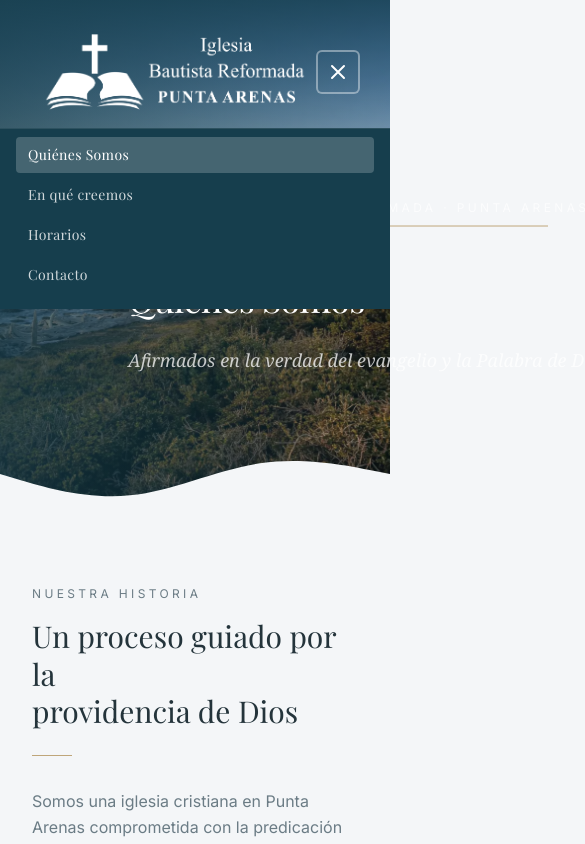
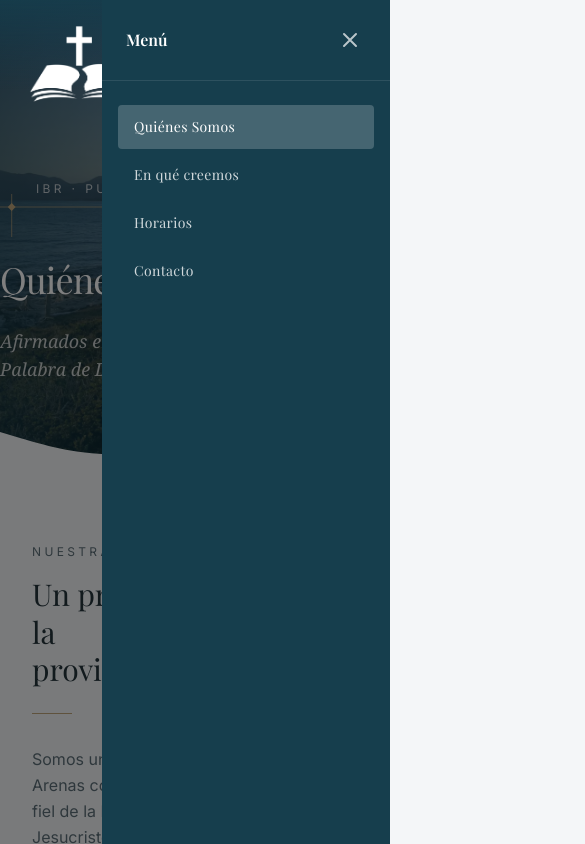
Before and after one commit to vnasp/ibrpuntaarenas-react, a React (Vite) app: page /quienes-somos in a window 390 px wide. Both pictures are taken after a click on the button "Abrir menú". Shown: the top 844 px of the page, 585 px wide, since content can reach past the window. Built offline with nearby package versions, Linux system fonts and the light colour scheme; a web font is replaced by a local one.

Commit message:
feat: add responsive and robots.txt

```diff
--- a/src/components/ContentSection.tsx
+++ b/src/components/ContentSection.tsx
@@ -1,6 +1,6 @@
 export default function ContentSection() {
   return (
-    <section id="quienes-somos" className="bg-bg py-20 px-8 sm:px-16 md:px-24">
+    <section id="quienes-somos" className="bg-bg py-20 px-8 sm:px-16 md:px-32">
       <div className="max-w-5xl mx-auto">
         <div className="grid md:grid-cols-2 gap-16 items-center">
           {/* Columna de texto */}
--- a/src/components/CrossDecorator.tsx
+++ b/src/components/CrossDecorator.tsx
@@ -1,17 +1,18 @@
 interface Props {
   text: string;
+  mobileText?: string;
 }
 
 /**
  * Decorador de cruz: línea vertical que se cruza con línea horizontal,
  * rombo en la intersección. El texto se superpone sobre la línea horizontal.
  */
-export default function CrossDecorator({ text }: Props) {
+export default function CrossDecorator({ text, mobileText }: Props) {
   return (
-    <div className="relative mb-6">
+    <div className="relative mb-6 overflow-x-hidden">
       <div aria-hidden="true">
         <svg
-          width="600"
+          width="100%"
           height="60"
           viewBox="0 0 600 60"
           fill="none"
@@ -40,7 +41,14 @@ export default function CrossDecorator({ text }: Props) {
 
       {/* Texto sobre la línea horizontal */}
       <p className="absolute top-1 left-9 uppercase tracking-[0.28em] text-xs font-body text-white/70">
-        {text}
+        {mobileText ? (
+          <>
+            <span className="sm:hidden">{mobileText}</span>
+            <span className="hidden sm:inline">{text}</span>
+          </>
+        ) : (
+          text
+        )}
       </p>
     </div>
   );
--- a/src/components/Header.tsx
+++ b/src/components/Header.tsx
@@ -25,10 +25,16 @@ export default function Header() {
   const isHome = pathname === "/";
 
   return (
+    <>
       <header className={isHome ? "header" : "header-solid"}>
-      <div className="w-full px-8 md:px-16 lg:px-32 mx-auto h-28 flex items-center justify-between">
-        {/* Nav izquierda — oculta en móvil */}
-        <nav className="hidden md:flex items-center gap-16 flex-1">
+        {/* Tablet: logo arriba centrado + nav abajo en fila. Desktop (lg): logo centrado entre navs */}
+        <div
+          className="w-full px-4 md:px-16 lg:px-32 mx-auto flex items-center justify-between lg:h-28
+          md:flex-col md:items-center md:h-auto md:py-4 md:gap-6
+          lg:flex-row lg:py-0 lg:gap-0"
+        >
+          {/* Nav izquierda — solo lg */}
+          <nav className="hidden lg:flex items-center gap-16 flex-1">
             {navLeft.map((item) => (
               <NavLink key={item.to} to={item.to} className={navLinkClass}>
                 {item.label}
@@ -36,21 +42,23 @@ export default function Header() {
             ))}
           </nav>
 
-        {/* Logo centrado */}
+          {/* Logo (mobile: izquierda, md+: centrado) */}
           <NavLink
             to="/"
-          className="flex items-center mx-auto md:mx-0 select-none"
+            className="flex items-center select-none"
             aria-label="Inicio"
           >
             <img
               src={logoHorizontalBlanco}
               alt="IBR Punta Arenas"
+              width={4961}
+              height={1654}
               className="h-24 w-auto object-contain logo"
             />
           </NavLink>
 
-        {/* Nav derecha — oculta en móvil */}
-        <nav className="hidden md:flex items-center gap-16 flex-1 justify-end">
+          {/* Nav derecha — solo lg */}
+          <nav className="hidden lg:flex items-center gap-16 flex-1 justify-end">
             {navRight.map((item) => (
               <NavLink key={item.to} to={item.to} className={navLinkClass}>
                 {item.label}
@@ -58,14 +66,69 @@ export default function Header() {
             ))}
           </nav>
 
-        {/* Botón hamburguesa — solo en móvil */}
+          {/* Nav fila completa — solo md (tablet) */}
+          <nav className="hidden md:flex lg:hidden items-center gap-16 justify-center flex-wrap">
+            {[...navLeft, ...navRight].map((item) => (
+              <NavLink key={item.to} to={item.to} className={navLinkClass}>
+                {item.label}
+              </NavLink>
+            ))}
+          </nav>
+
+          {/* Botón hamburguesa — solo mobile */}
           <button
-          className="md:hidden ml-auto text-white p-2 rounded focus:outline-none focus:ring-2 focus:ring-white/40"
+            className="md:hidden text-white p-2 rounded focus:outline-none focus:ring-2 focus:ring-white/40"
             aria-label={menuOpen ? "Cerrar menú" : "Abrir menú"}
             aria-expanded={menuOpen}
+            aria-controls="offcanvas-nav"
             onClick={() => setMenuOpen((prev) => !prev)}
           >
-          {menuOpen ? (
+            <svg
+              xmlns="http://www.w3.org/2000/svg"
+              className="w-6 h-6"
+              fill="none"
+              viewBox="0 0 24 24"
+              stroke="currentColor"
+              strokeWidth={2}
+            >
+              <path
+                strokeLinecap="round"
+                strokeLinejoin="round"
+                d="M4 6h16M4 12h16M4 18h16"
+              />
+            </svg>
+          </button>
+        </div>
+      </header>
+
+      {/* Offcanvas overlay */}
+      <div
+        className={`md:hidden fixed inset-0 z-40 bg-black/50 transition-opacity duration-300 ${
+          menuOpen
+            ? "opacity-100 pointer-events-auto"
+            : "opacity-0 pointer-events-none"
+        }`}
+        aria-hidden="true"
+        onClick={() => setMenuOpen(false)}
+      />
+
+      {/* Offcanvas panel */}
+      <nav
+        id="offcanvas-nav"
+        aria-label="Menú de navegación"
+        aria-hidden={!menuOpen}
+        className={`md:hidden fixed top-0 right-0 h-full w-72 max-w-[80vw] bg-primary-deep z-50 transform transition-transform duration-300 ease-in-out flex flex-col ${
+          menuOpen ? "translate-x-0" : "translate-x-full"
+        }`}
+      >
+        {/* Header del panel */}
+        <div className="flex items-center justify-between px-6 py-6 border-b border-white/10">
+          <h3 className="text-white">Menú</h3>
+          <button
+            onClick={() => setMenuOpen(false)}
+            className="text-white/70 hover:text-white p-1 rounded focus:outline-none focus:ring-2 focus:ring-white/40"
+            aria-label="Cerrar menú"
+          >
             <svg
               xmlns="http://www.w3.org/2000/svg"
               className="w-6 h-6"
@@ -80,36 +143,18 @@ export default function Header() {
                 d="M6 18L18 6M6 6l12 12"
               />
             </svg>
-          ) : (
-            <svg
-              xmlns="http://www.w3.org/2000/svg"
-              className="w-6 h-6"
-              fill="none"
-              viewBox="0 0 24 24"
-              stroke="currentColor"
-              strokeWidth={2}
-            >
-              <path
-                strokeLinecap="round"
-                strokeLinejoin="round"
-                d="M4 6h16M4 12h16M4 18h16"
-              />
-            </svg>
-          )}
           </button>
         </div>
 
-      {/* Menú móvil desplegable */}
-      {menuOpen && (
-        <nav className="md:hidden bg-primary-deep border-t border-white/10 px-4 pb-4">
-          <ul className="flex flex-col gap-1 mt-2">
+        {/* Links */}
+        <ul className="flex flex-col gap-1 p-4 mt-2">
           {[...navLeft, ...navRight].map((item) => (
             <li key={item.to}>
               <NavLink
                 to={item.to}
                 onClick={() => setMenuOpen(false)}
                 className={({ isActive }) =>
-                    `block py-2 px-3 rounded text-sm font-medium tracking-wide transition-colors duration-200 ${
+                  `block py-3 px-4 rounded text-sm font-medium tracking-wide transition-colors duration-200 ${
                     isActive
                       ? "text-white bg-white/20"
                       : "text-white/80 hover:text-white hover:bg-white/10"
@@ -122,7 +167,6 @@ export default function Header() {
           ))}
         </ul>
       </nav>
-      )}
-    </header>
+    </>
   );
 }
--- a/src/components/InviteSection.tsx
+++ b/src/components/InviteSection.tsx
@@ -3,7 +3,7 @@ import LineDecorator from "./LineDecorator";
 
 export default function InviteSection() {
   return (
-    <section className="relative py-16 px-8 sm:px-16 md:px-24 overflow-hidden section">
+    <section className="relative py-16 px-8 sm:px-16 md:px-32 overflow-hidden section">
       <div className="max-w-4xl mx-auto text-center">
         <LineDecorator text="Reunión del Día del Señor" />
 
@@ -15,7 +15,7 @@ export default function InviteSection() {
         </h2>
 
         {/* Cuerpo */}
-        <div className="grid sm:grid-cols-2 gap-8 max-w-3xl mx-auto text-left">
+        <div className="grid sm:grid-cols-2 gap-8 max-w-3xl mx-auto text-center sm:text-left">
           <p className="font-body text-white/80 text-base leading-relaxed">
             Nos reunimos cada domingo a las 11:30 para adorar a Dios conforme a
             las Escrituras, dando centralidad a la predicación fiel de Su
@@ -29,7 +29,7 @@ export default function InviteSection() {
         </div>
 
         {/* CTA */}
-        <div className="mt-10">
+        <div className="mt-10 mb-20">
           <Link
             to="/horarios"
             className="inline-block px-8 py-3 border border-white/50 hover:border-white hover:bg-white/10 text-white text-sm font-medium tracking-wide rounded transition-colors duration-200"
--- a/src/components/PageBanner.tsx
+++ b/src/components/PageBanner.tsx
@@ -2,6 +2,7 @@ import CrossDecorator from "./CrossDecorator";
 
 interface Props {
   decoratorText: string;
+  mobileDecoratorText?: string;
   title: string;
   subtitle?: string;
   imageSrc?: string;
@@ -9,27 +10,30 @@ interface Props {
 
 export default function PageBanner({
   decoratorText,
+  mobileDecoratorText,
   title,
   subtitle,
   imageSrc,
 }: Props) {
   return (
     <section
-      className="relative w-full h-[60vh] px-32 flex items-center"
+      className="relative w-full h-[55vh] sm:h-[60vh] sm:px-16 md:px-20 lg:px-32 flex items-center"
       aria-label={title}
     >
       <img
         src={imageSrc}
         alt=""
         aria-hidden="true"
+        width={1536}
+        height={1024}
         className="absolute inset-0 w-full h-full object-cover object-center"
       />
 
       {/* Overlay */}
       <div className="absolute inset-0 hero-overlay" />
 
-      <div className="relative z-10 py-28 mt-16">
-        <CrossDecorator text={decoratorText} />
+      <div className="relative z-10 pt-28 pb-4 sm:pb-8 md:py-24 md:mt-16">
+        <CrossDecorator text={decoratorText} mobileText={mobileDecoratorText} />
         <h1 className="font-heading text-white text-4xl sm:text-5xl leading-[1.05] tracking-tight drop-shadow-md">
           {title}
         </h1>
--- a/src/index.css
+++ b/src/index.css
@@ -17,7 +17,7 @@
 
   /* Texto */
   --color-text: #24343b;
-  --color-text-muted: #6b7c85;
+  --color-text-muted: #5d6f78;
 
   /* Bordes */
   --color-border: #d6dee3;
@@ -95,8 +95,13 @@ nav {
 }
 
 .section {
-  padding: 120px 20px 100px;
   background: linear-gradient(180deg, #1b4d5f 0%, #1a4657 100%);
+}
+
+@media (min-width: 768px) {
+  .section {
+    padding: 120px 20px 100px;
+  }
 }
 
 .wave-divider {
--- a/src/pages/Contacto.tsx
+++ b/src/pages/Contacto.tsx
@@ -7,12 +7,13 @@ export default function Contacto() {
     <>
       <PageBanner
         decoratorText="Iglesia Bautista Reformada · Punta Arenas"
+        mobileDecoratorText="IBR · Punta Arenas"
         title="Contacto"
         subtitle="Puedes contactarnos o visitarnos en nuestras reuniones"
         imageSrc={background2}
       />
 
-      <section className="bg-bg py-20 px-8 sm:px-16">
+      <section className="bg-bg py-20 px-8 sm:px-16 md:px-32">
         <div className="max-w-5xl mx-auto grid md:grid-cols-2 gap-16 items-start">
           {/* Info column */}
           <div>
--- a/src/pages/Horarios.tsx
+++ b/src/pages/Horarios.tsx
@@ -25,12 +25,13 @@ export default function Horarios() {
     <>
       <PageBanner
         decoratorText="Iglesia Bautista Reformada · Punta Arenas"
+        mobileDecoratorText="IBR · Punta Arenas"
         title="Horarios"
         subtitle="Nos congregamos para adorar a Dios conforme a Su Palabra"
         imageSrc={background2}
       />
 
-      <section className="bg-bg py-20 px-8 sm:px-16">
+      <section className="bg-bg py-20 px-8 sm:px-16 md:px-32">
         <div className="max-w-4xl mx-auto">
           <p className="uppercase tracking-[0.28em] text-xs font-body text-text-muted mb-4 text-center">
             Reuniones semanales
@@ -51,13 +52,15 @@ export default function Horarios() {
                 <img
                   src={background1}
                   alt={s.title}
-                  className="w-full h-52 object-cover transition-transform duration-500 group-hover:scale-105"
+                  width={1536}
+                  height={1024}
+                  className="w-full h-72 sm:h-52 object-cover transition-transform duration-500 group-hover:scale-105"
                 />
                 <div className="absolute inset-0 bg-linear-to-t from-primary/90 via-primary/50 to-transparent" />
 
-                <div className="absolute bottom-0 left-0 right-0 p-6">
-                  <div className="inline-flex items-center px-3 py-1 mb-2 rounded-sm border border-accent/40 bg-primary-deep/60">
-                    <p className="uppercase tracking-[0.28em] text-[9px] font-body text-accent">
+                <div className="absolute inset-0 flex flex-col justify-center p-6">
+                  <div className="inline-flex self-start items-center px-3 py-1 mb-2 rounded-sm border border-accent/40 bg-primary-deep/60">
+                    <p className="uppercase tracking-[0.28em] text-[9px] font-body text-white/90">
                       {s.day}
                     </p>
                   </div>
--- a/src/pages/QuienesSomos.tsx
+++ b/src/pages/QuienesSomos.tsx
@@ -7,13 +7,14 @@ export default function QuienesSomos() {
     <>
       <PageBanner
         decoratorText="Iglesia Bautista Reformada · Punta Arenas"
+        mobileDecoratorText="IBR · Punta Arenas"
         title="Quiénes Somos"
         subtitle="Afirmados en la verdad del evangelio y la Palabra de Dios"
         imageSrc={background2}
       />
 
       {/* Historia */}
-      <section className="bg-bg py-20 px-8 sm:px-16 md:px-24">
+      <section className="bg-bg py-20 px-8 sm:px-16 md:px-32">
         <div className="max-w-5xl mx-auto">
           <div className="grid md:grid-cols-2 gap-16 items-start">
             <div>
@@ -43,12 +44,24 @@ export default function QuienesSomos() {
                 grupo, siendo acompañados inicialmente por hermanos de otras
                 iglesias, y creciendo en el conocimiento de la verdad bíblica.
               </p>
-              <p className="font-body text-text-muted text-base leading-relaxed">
+              <p className="font-body text-text-muted text-base leading-relaxed mb-4">
                 Durante los años de pandemia, el Señor nos sostuvo en medio de
                 las dificultades y nos permitió perseverar, reuniéndonos para
                 estudiar Su Palabra de manera constante. A través de ese tiempo,
                 fuimos afirmados en convicciones doctrinales claras y en la
                 centralidad del evangelio.
+              </p>
+              <p className="font-body text-text-muted text-base leading-relaxed mb-4">
+                Con el tiempo, el Señor fue consolidando la congregación y
+                añadiendo nuevos hermanos, permitiéndonos avanzar hacia una obra
+                más estable. Asimismo, hemos recibido el apoyo y acompañamiento
+                de iglesias hermanas que han sido de gran ayuda en este proceso.
+              </p>
+              <p className="font-body text-text-muted text-base leading-relaxed">
+                Hoy nos congregamos como Iglesia Bautista Reformada, buscando
+                glorificar a Dios en todo, mediante la predicación fiel de las
+                Escrituras, la oración y una vida que refleje el señorío de
+                Jesucristo.
               </p>
             </div>
 
@@ -56,6 +69,8 @@ export default function QuienesSomos() {
               <img
                 src={background1}
                 alt="Congregación IBR Punta Arenas"
+                width={1536}
+                height={1024}
                 className="w-full h-80 object-cover rounded-sm shadow-lg"
               />
               <div className="absolute -bottom-4 -left-4 w-24 h-24 border-2 border-accent opacity-40 rounded-sm" />
@@ -65,9 +80,9 @@ export default function QuienesSomos() {
       </section>
 
       {/* Misión */}
-      <section className="bg-primary/5 py-20 px-8 sm:px-16 md:px-24">
+      <section className="bg-primary/5 py-20 px-8 sm:px-16 md:px-32">
         <div className="max-w-5xl mx-auto grid md:grid-cols-2 gap-16 items-center">
-          <div className="border-l-2 border-accent pl-8">
+          <div className="border-l-2 border-accent pl-8 order-2 md:order-1">
             <p className="font-serif italic text-text text-2xl leading-relaxed mb-4">
               "Proclamar fielmente la Palabra de Dios y el evangelio de
               Jesucristo"
@@ -77,7 +92,7 @@ export default function QuienesSomos() {
             </span>
           </div>
 
-          <div>
+          <div className="order-1 md:order-2">
             <p className="uppercase tracking-[0.28em] text-xs font-body text-text-muted mb-4">
               Nuestra misión
             </p>
```
Also changed, not shown: src/components/Footer.tsx (+12 -10 lines), src/components/HeroBanner.tsx (+6 -4 lines), public/robots.txt (added), 1 other file (tests, documents, lock files or other folders). Lines whose indentation alone changed are shown as unchanged.
